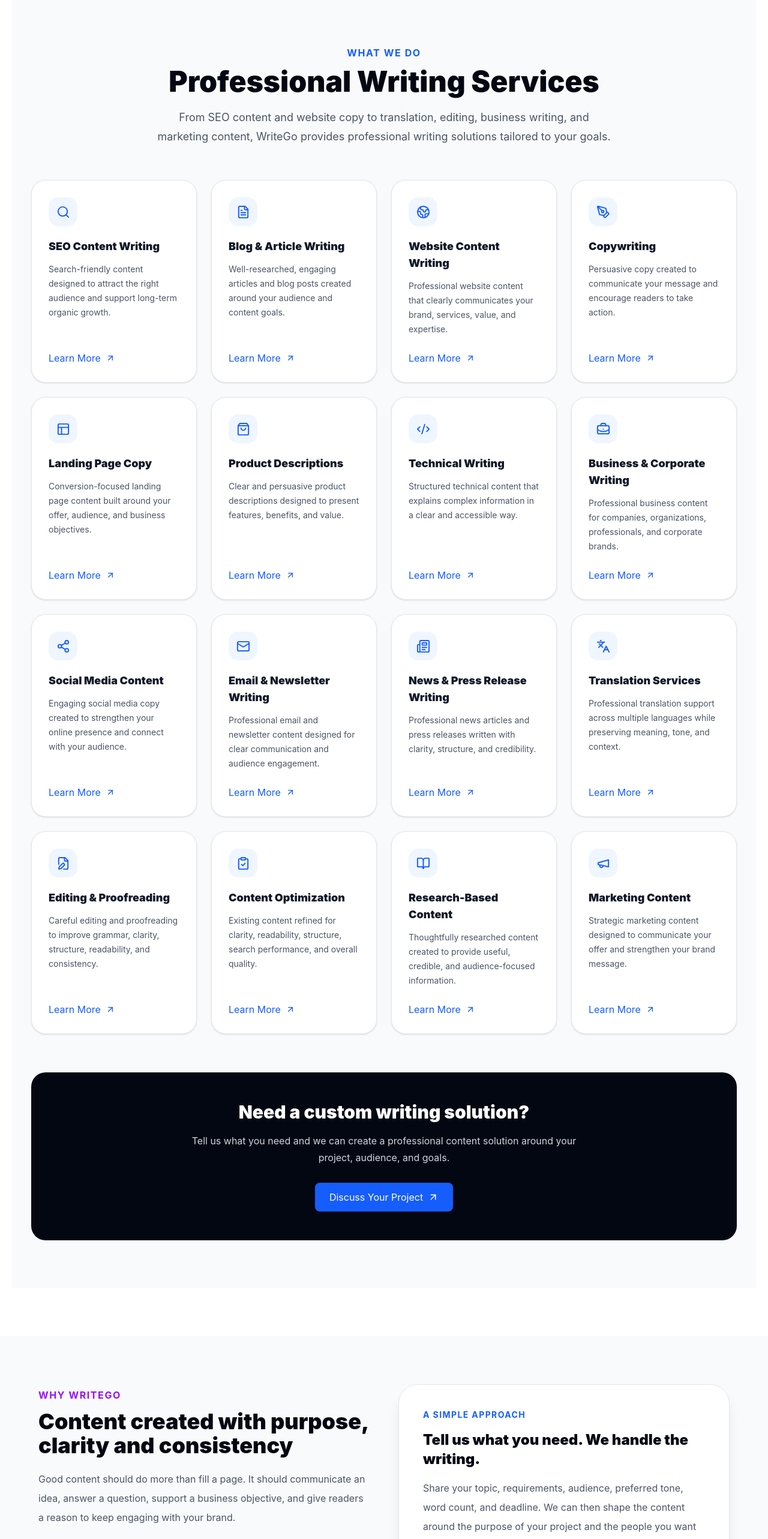
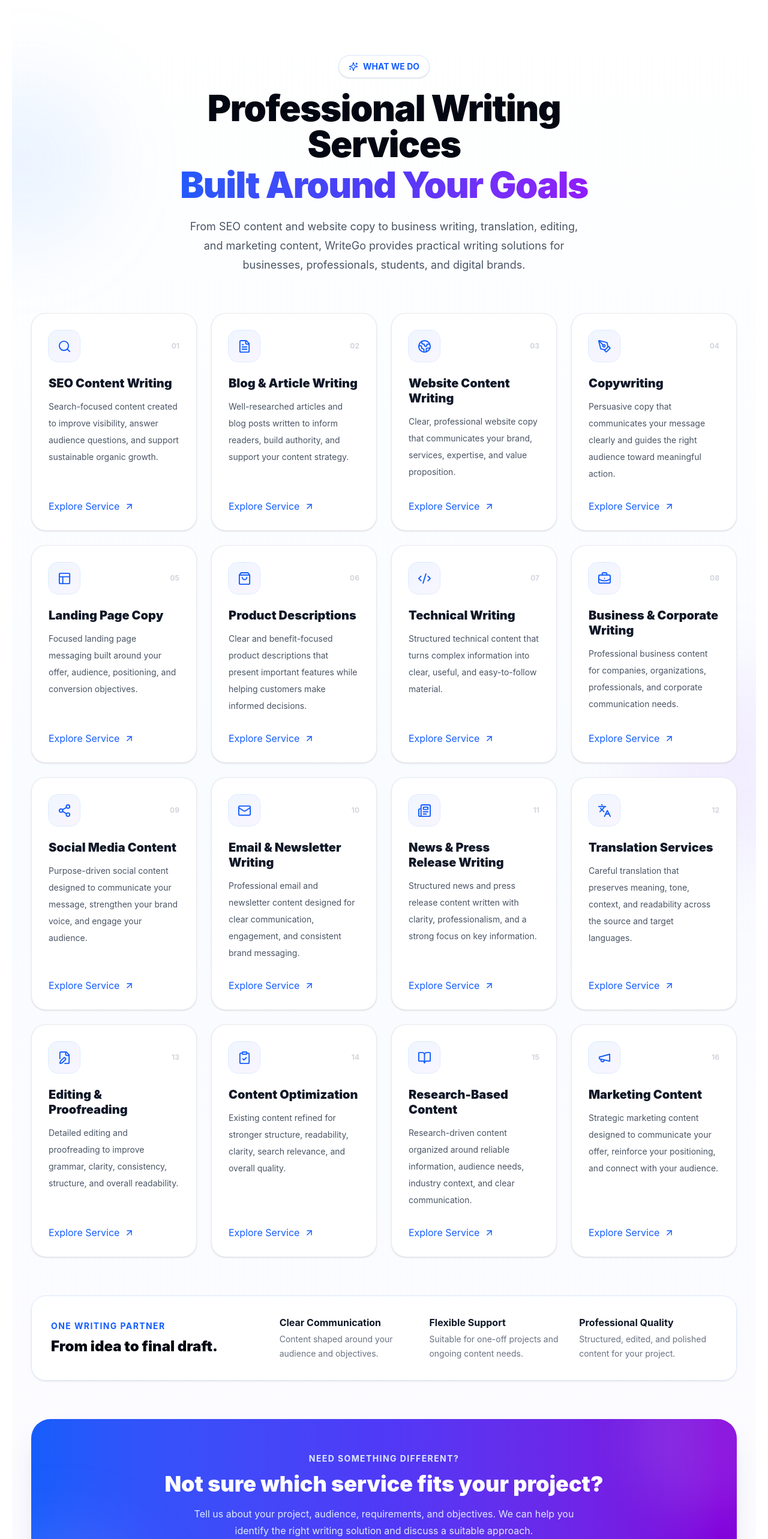
Before and after one commit to talhaaliwriter-ai/WriteGo-Website, a React (Vite) app: page /#/services in a window 1280 px wide. Shown: the part 1020-3586 px from the top of the page at 60% size. Built offline with nearby package versions, Linux system fonts and the light colour scheme.

Commit message:
Update Services.jsx

```diff
--- a/src/components/Services.jsx
+++ b/src/components/Services.jsx
@@ -17,6 +17,7 @@
   ClipboardCheck,
   Layout,
   Share2,
+  Sparkles,
 } from "lucide-react";
 import { Link } from "react-router-dom";
 
@@ -26,194 +27,309 @@
     icon: Search,
     slug: "seo-content-writing",
     description:
-      "Search-friendly content designed to attract the right audience and support long-term organic growth.",
+      "Search-focused content created to improve visibility, answer audience questions, and support sustainable organic growth.",
   },
   {
     title: "Blog & Article Writing",
     icon: FileText,
     slug: "blog-article-writing",
     description:
-      "Well-researched, engaging articles and blog posts created around your audience and content goals.",
+      "Well-researched articles and blog posts written to inform readers, build authority, and support your content strategy.",
   },
   {
     title: "Website Content Writing",
     icon: Globe2,
     slug: "website-content-writing",
     description:
-      "Professional website content that clearly communicates your brand, services, value, and expertise.",
+      "Clear, professional website copy that communicates your brand, services, expertise, and value proposition.",
   },
   {
     title: "Copywriting",
     icon: PenTool,
     slug: "copywriting",
     description:
-      "Persuasive copy created to communicate your message and encourage readers to take action.",
+      "Persuasive copy that communicates your message clearly and guides the right audience toward meaningful action.",
   },
   {
     title: "Landing Page Copy",
     icon: Layout,
     slug: "landing-page-copy",
     description:
-      "Conversion-focused landing page content built around your offer, audience, and business objectives.",
+      "Focused landing page messaging built around your offer, audience, positioning, and conversion objectives.",
   },
   {
     title: "Product Descriptions",
     icon: ShoppingBag,
     slug: "product-descriptions",
     description:
-      "Clear and persuasive product descriptions designed to present features, benefits, and value.",
+      "Clear and benefit-focused product descriptions that present important features while helping customers make informed decisions.",
   },
   {
     title: "Technical Writing",
     icon: Code2,
     slug: "technical-writing",
     description:
-      "Structured technical content that explains complex information in a clear and accessible way.",
+      "Structured technical content that turns complex information into clear, useful, and easy-to-follow material.",
   },
   {
     title: "Business & Corporate Writing",
     icon: BriefcaseBusiness,
     slug: "business-corporate-writing",
     description:
-      "Professional business content for companies, organizations, professionals, and corporate brands.",
+      "Professional business content for companies, organizations, professionals, and corporate communication needs.",
   },
   {
     title: "Social Media Content",
     icon: Share2,
     slug: "social-media-content",
     description:
-      "Engaging social media copy created to strengthen your online presence and connect with your audience.",
+      "Purpose-driven social content designed to communicate your message, strengthen your brand voice, and engage your audience.",
   },
   {
     title: "Email & Newsletter Writing",
     icon: Mail,
     slug: "email-newsletter-writing",
     description:
-      "Professional email and newsletter content designed for clear communication and audience engagement.",
+      "Professional email and newsletter content designed for clear communication, engagement, and consistent brand messaging.",
   },
   {
     title: "News & Press Release Writing",
     icon: Newspaper,
     slug: "news-press-release-writing",
     description:
-      "Professional news articles and press releases written with clarity, structure, and credibility.",
+      "Structured news and press release content written with clarity, professionalism, and a strong focus on key information.",
   },
   {
     title: "Translation Services",
     icon: Languages,
     slug: "translation-services",
     description:
-      "Professional translation support across multiple languages while preserving meaning, tone, and context.",
+      "Careful translation that preserves meaning, tone, context, and readability across the source and target languages.",
   },
   {
     title: "Editing & Proofreading",
     icon: FileEdit,
     slug: "editing-proofreading",
     description:
-      "Careful editing and proofreading to improve grammar, clarity, structure, readability, and consistency.",
+      "Detailed editing and proofreading to improve grammar, clarity, consistency, structure, and overall readability.",
   },
   {
     title: "Content Optimization",
     icon: ClipboardCheck,
     slug: "content-optimization",
     description:
-      "Existing content refined for clarity, readability, structure, search performance, and overall quality.",
+      "Existing content refined for stronger structure, readability, clarity, search relevance, and overall quality.",
   },
   {
     title: "Research-Based Content",
     icon: BookOpen,
     slug: "research-based-content",
     description:
-      "Thoughtfully researched content created to provide useful, credible, and audience-focused information.",
+      "Research-driven content organized around reliable information, audience needs, industry context, and clear communication.",
   },
   {
     title: "Marketing Content",
     icon: Megaphone,
     slug: "marketing-content",
     description:
-      "Strategic marketing content designed to communicate your offer and strengthen your brand message.",
+      "Strategic marketing content designed to communicate your offer, reinforce your positioning, and connect with your audience.",
   },
 ];
 
 export default function Services() {
   return (
-    <section className="bg-gray-50 py-20 dark:bg-gray-900">
-      <div className="mx-auto max-w-7xl px-5 lg:px-8">
+    <section className="relative overflow-hidden bg-gradient-to-b from-white via-blue-50/40 to-purple-50/30 py-24 dark:from-gray-950 dark:via-gray-950 dark:to-purple-950/20">
+      {/* Background accents */}
+      <div className="pointer-events-none absolute -left-32 top-32 h-72 w-72 rounded-full bg-blue-400/10 blur-3xl" />
+      <div className="pointer-events-none absolute -right-32 top-[40%] h-80 w-80 rounded-full bg-purple-400/10 blur-3xl" />
+
+      <div className="relative mx-auto max-w-7xl px-5 lg:px-8">
 
         {/* Header */}
         <div className="mx-auto max-w-3xl text-center">
-          <p className="font-bold uppercase tracking-widest text-blue-600">
+
+          <motion.div
+            initial={{ opacity: 0, y: 12 }}
+            whileInView={{ opacity: 1, y: 0 }}
+            viewport={{ once: true }}
+            transition={{ duration: 0.5 }}
+            className="mx-auto inline-flex items-center gap-2 rounded-full border border-blue-100 bg-white px-4 py-2 text-sm font-bold text-blue-600 shadow-sm dark:border-blue-900/50 dark:bg-gray-900 dark:text-blue-400"
+          >
+            <Sparkles size={16} />
             WHAT WE DO
-          </p>
+          </motion.div>
 
-          <h2 className="mt-3 text-4xl font-black text-gray-950 dark:text-white sm:text-5xl">
+          <motion.h2
+            initial={{ opacity: 0, y: 15 }}
+            whileInView={{ opacity: 1, y: 0 }}
+            viewport={{ once: true }}
+            transition={{ duration: 0.55, delay: 0.05 }}
+            className="mt-5 text-4xl font-black tracking-tight text-gray-950 dark:text-white sm:text-5xl lg:text-6xl"
+          >
             Professional Writing Services
-          </h2>
+            <span className="mt-2 block bg-gradient-to-r from-blue-600 via-indigo-600 to-purple-600 bg-clip-text text-transparent">
+              Built Around Your Goals
+            </span>
+          </motion.h2>
 
-          <p className="mt-5 text-lg leading-8 text-gray-600 dark:text-gray-300">
-            From SEO content and website copy to translation, editing,
-            business writing, and marketing content, WriteGo provides
-            professional writing solutions tailored to your goals.
-          </p>
+          <motion.p
+            initial={{ opacity: 0, y: 15 }}
+            whileInView={{ opacity: 1, y: 0 }}
+            viewport={{ once: true }}
+            transition={{ duration: 0.55, delay: 0.1 }}
+            className="mx-auto mt-6 max-w-2xl text-lg leading-8 text-gray-600 dark:text-gray-300"
+          >
+            From SEO content and website copy to business writing,
+            translation, editing, and marketing content, WriteGo provides
+            practical writing solutions for businesses, professionals,
+            students, and digital brands.
+          </motion.p>
         </div>
 
         {/* Services Grid */}
-        <div className="mt-14 grid gap-6 sm:grid-cols-2 lg:grid-cols-4">
+        <div className="mt-16 grid gap-6 sm:grid-cols-2 lg:grid-cols-4">
           {services.map((service, index) => {
             const Icon = service.icon;
 
             return (
-              <motion.div
+              <motion.article
                 key={service.title}
-                initial={{ opacity: 0, y: 18 }}
+                initial={{ opacity: 0, y: 20 }}
                 whileInView={{ opacity: 1, y: 0 }}
-                viewport={{ once: true }}
-                transition={{ delay: index * 0.04 }}
-                className="group flex flex-col rounded-3xl border border-gray-200 bg-white p-7 shadow-sm transition duration-300 hover:-translate-y-1 hover:shadow-xl dark:border-gray-800 dark:bg-gray-950"
+                viewport={{ once: true, margin: "-40px" }}
+                transition={{
+                  duration: 0.45,
+                  delay: Math.min(index * 0.035, 0.35),
+                }}
+                className="group flex h-full flex-col rounded-3xl border border-gray-200/80 bg-white p-7 shadow-sm transition-all duration-300 hover:-translate-y-2 hover:border-blue-200 hover:shadow-xl hover:shadow-blue-900/5 dark:border-gray-800 dark:bg-gray-900/80 dark:hover:border-blue-800"
               >
-                <div className="flex h-12 w-12 items-center justify-center rounded-2xl bg-blue-50 text-blue-600 dark:bg-blue-950/40">
+                {/* Icon */}
+                <div className="flex items-center justify-between">
+                  <div className="flex h-13 w-13 items-center justify-center rounded-2xl bg-gradient-to-br from-blue-50 to-purple-50 text-blue-600 ring-1 ring-blue-100 transition duration-300 group-hover:from-blue-600 group-hover:to-purple-600 group-hover:text-white group-hover:ring-transparent dark:from-blue-950/50 dark:to-purple-950/40 dark:ring-blue-900/50 dark:group-hover:from-blue-600 dark:group-hover:to-purple-600">
                     <Icon size={23} />
                   </div>
 
-                <h3 className="mt-5 text-lg font-black text-gray-900 dark:text-white">
+                  <span className="text-xs font-bold text-gray-300 transition group-hover:text-blue-200 dark:text-gray-700 dark:group-hover:text-blue-900">
+                    {String(index + 1).padStart(2, "0")}
+                  </span>
+                </div>
+
+                {/* Content */}
+                <h3 className="mt-6 text-xl font-black leading-tight text-gray-900 dark:text-white">
                   {service.title}
                 </h3>
 
-                <p className="mt-3 flex-1 text-sm leading-6 text-gray-600 dark:text-gray-400">
+                <p className="mt-3 flex-1 text-sm leading-7 text-gray-600 dark:text-gray-400">
                   {service.description}
                 </p>
 
+                {/* Link */}
                 <Link
                   to={`/services/${service.slug}`}
-                  className="mt-6 inline-flex items-center gap-2 text-sm font-bold text-blue-600 transition group-hover:gap-3"
+                  className="mt-7 inline-flex w-fit items-center gap-2 text-sm font-bold text-blue-600 transition-all duration-300 group-hover:gap-3 dark:text-blue-400"
                 >
-                  Learn More
-                  <ArrowUpRight size={16} />
+                  Explore Service
+                  <ArrowUpRight
+                    size={17}
+                    className="transition-transform duration-300 group-hover:translate-x-0.5 group-hover:-translate-y-0.5"
+                  />
                 </Link>
-              </motion.div>
+              </motion.article>
             );
           })}
         </div>
 
+        {/* Service support strip */}
+        <div className="mt-16 rounded-3xl border border-blue-100 bg-white/80 p-6 shadow-sm backdrop-blur-sm dark:border-gray-800 dark:bg-gray-900/70 sm:p-8">
+          <div className="grid gap-8 md:grid-cols-3 md:items-center">
+
+            <div>
+              <p className="text-sm font-bold uppercase tracking-widest text-blue-600 dark:text-blue-400">
+                One Writing Partner
+              </p>
+
+              <h3 className="mt-2 text-2xl font-black text-gray-950 dark:text-white">
+                From idea to final draft.
+              </h3>
+            </div>
+
+            <div className="md:col-span-2 grid gap-5 sm:grid-cols-3">
+              <div>
+                <p className="font-bold text-gray-900 dark:text-white">
+                  Clear Communication
+                </p>
+                <p className="mt-1 text-sm leading-6 text-gray-500 dark:text-gray-400">
+                  Content shaped around your audience and objectives.
+                </p>
+              </div>
+
+              <div>
+                <p className="font-bold text-gray-900 dark:text-white">
+                  Flexible Support
+                </p>
+                <p className="mt-1 text-sm leading-6 text-gray-500 dark:text-gray-400">
+                  Suitable for one-off projects and ongoing content needs.
+                </p>
+              </div>
+
+              <div>
+                <p className="font-bold text-gray-900 dark:text-white">
+                  Professional Quality
+                </p>
+                <p className="mt-1 text-sm leading-6 text-gray-500 dark:text-gray-400">
+                  Structured, edited, and polished content for your project.
+                </p>
+              </div>
+            </div>
+
+          </div>
+        </div>
+
         {/* Bottom CTA */}
-        <div className="mt-16 rounded-3xl bg-gray-950 px-6 py-12 text-center dark:bg-black sm:px-10">
-          <h3 className="text-3xl font-black text-white">
-            Need a custom writing solution?
+        <motion.div
+          initial={{ opacity: 0, y: 20 }}
+          whileInView={{ opacity: 1, y: 0 }}
+          viewport={{ once: true }}
+          transition={{ duration: 0.6 }}
+          className="relative mt-16 overflow-hidden rounded-[2rem] bg-gradient-to-r from-blue-600 via-indigo-600 to-purple-700 px-7 py-14 text-center shadow-2xl shadow-blue-900/15 sm:px-12"
+        >
+          <div className="absolute -right-20 -top-24 h-64 w-64 rounded-full bg-white/10 blur-2xl" />
+          <div className="absolute -bottom-28 -left-20 h-64 w-64 rounded-full bg-purple-300/20 blur-3xl" />
+
+          <div className="relative">
+            <p className="text-sm font-bold uppercase tracking-widest text-blue-100">
+              Need Something Different?
+            </p>
+
+            <h3 className="mt-3 text-3xl font-black text-white sm:text-4xl">
+              Not sure which service fits your project?
             </h3>
 
-          <p className="mx-auto mt-4 max-w-2xl leading-7 text-gray-300">
-            Tell us what you need and we can create a professional content
-            solution around your project, audience, and goals.
+            <p className="mx-auto mt-4 max-w-2xl leading-7 text-blue-100">
+              Tell us about your project, audience, requirements, and
+              objectives. We can help you identify the right writing solution
+              and discuss a suitable approach.
             </p>
 
+            <div className="mt-8 flex flex-wrap justify-center gap-4">
               <Link
                 to="/contact"
-            className="mt-7 inline-flex items-center gap-2 rounded-lg bg-blue-600 px-6 py-3 font-bold text-white transition hover:bg-blue-500"
+                className="inline-flex items-center gap-2 rounded-full bg-orange-500 px-7 py-3.5 font-bold text-white shadow-lg shadow-orange-950/20 transition duration-300 hover:-translate-y-0.5 hover:bg-orange-600"
               >
                 Discuss Your Project
                 <ArrowUpRight size={18} />
               </Link>
+
+              <Link
+                to="/portfolio"
+                className="inline-flex items-center gap-2 rounded-full border border-white/30 bg-white/10 px-7 py-3.5 font-bold text-white backdrop-blur-sm transition duration-300 hover:bg-white/20"
+              >
+                View Our Work
+                <ArrowUpRight size={18} />
+              </Link>
             </div>
+          </div>
+        </motion.div>
 
       </div>
     </section>
```
Lines whose indentation alone changed are shown as unchanged.
